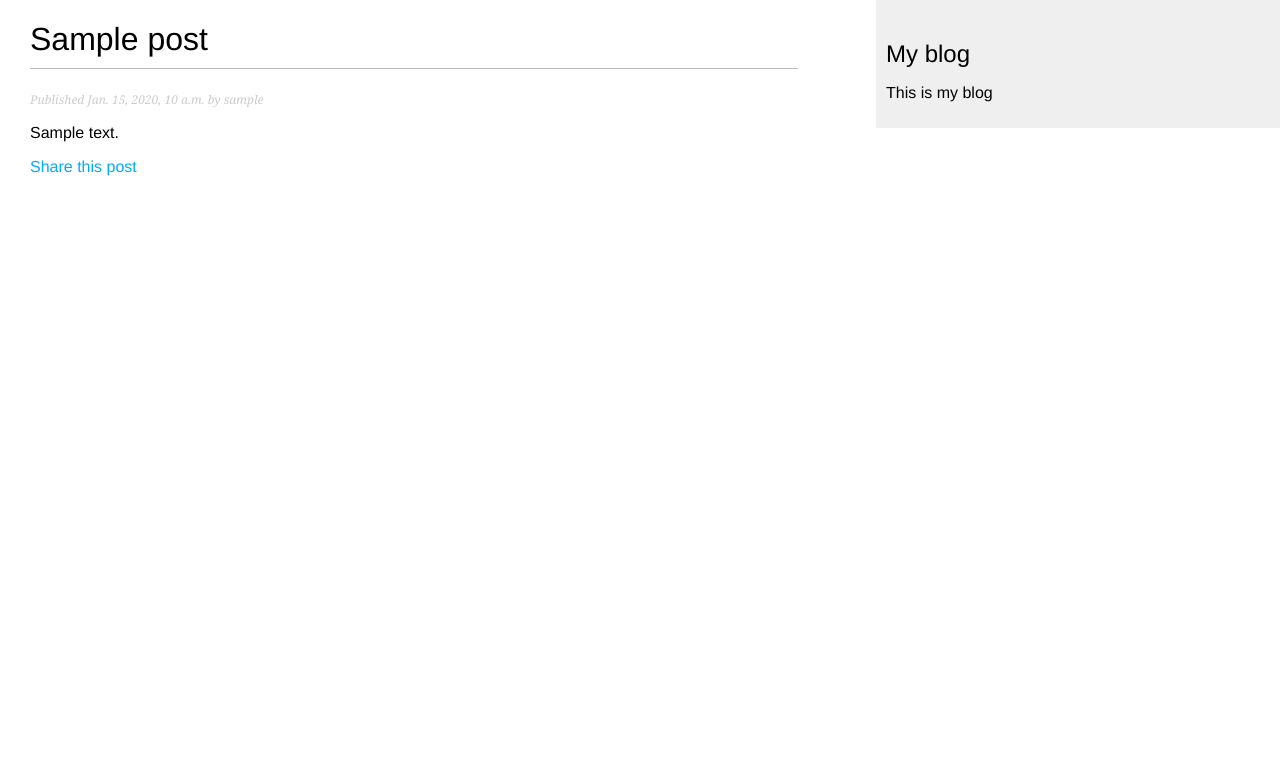
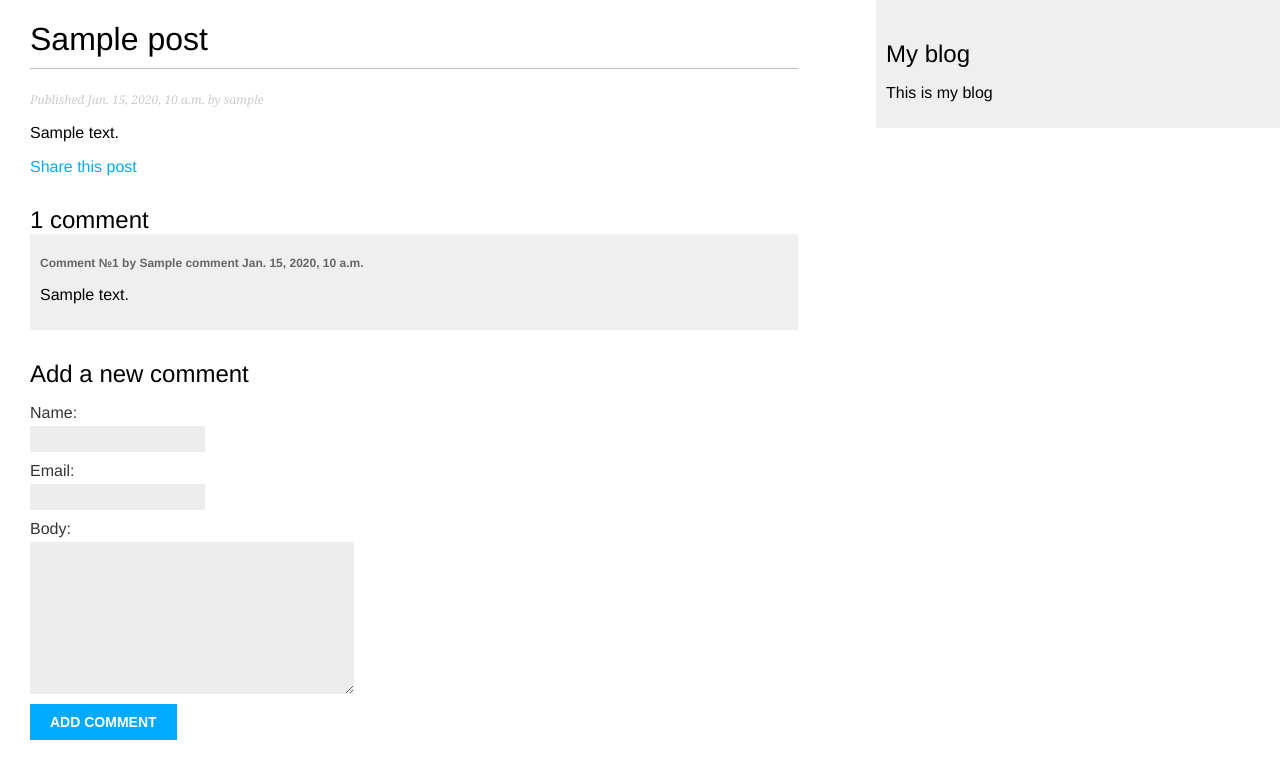
Before and after one commit to Kitayeu/mysite, a Django app: a page that uses templates/blog/post/detail.html in a window 1280 px wide. Shown: the top 779 px of the page. Run offline with Django 4.2, Linux system fonts and the light colour scheme; tables that the repository leaves empty hold one stand-in row (values such as "Sample post").

Commit message:
Changed 'detail.html' to show comments

```diff
--- a/templates/blog/post/detail.html
+++ b/templates/blog/post/detail.html
@@ -1,6 +1,9 @@
 {% extends 'blog/base.html' %}
+
 {% block title %}{{ post.title }}{% endblock title %}
+
 {% block content %}
+
     <h1>{{ post.title }}</h1>
     <p class="date">
         Published {{ post.publish }} by {{ post.author }}
@@ -11,4 +14,34 @@
             Share this post
         </a>
     </p>
+
+    {% with comments.count as total_comments %}
+        <h2>
+            {{ total_comments }} comment{{ total_comments|pluralize }}
+        </h2>
+    {% endwith %}
+
+    {% for comment in comments %}
+        <div class="comment">
+            <p class="info">
+                Comment №{{ forloop.counter }} by {{ comment.name }}
+                {{ comment.created }}
+            </p>
+            {{ comment.body|linebreaks }}
+        </div>
+    {% empty %}
+        <p>There are no comments yet</p>
+    {% endfor %}
+
+    {% if new_comment %}
+        <h2>Your comment has been added</h2>
+    {% else %}
+        <h2>Add a new comment</h2>
+        <form method="post">
+            {{ comment_form.as_p }}
+            {% csrf_token %}
+            <p><input type="submit" value="Add comment"></p>
+        </form>
+    {% endif %}
+
 {% endblock content %}
```
